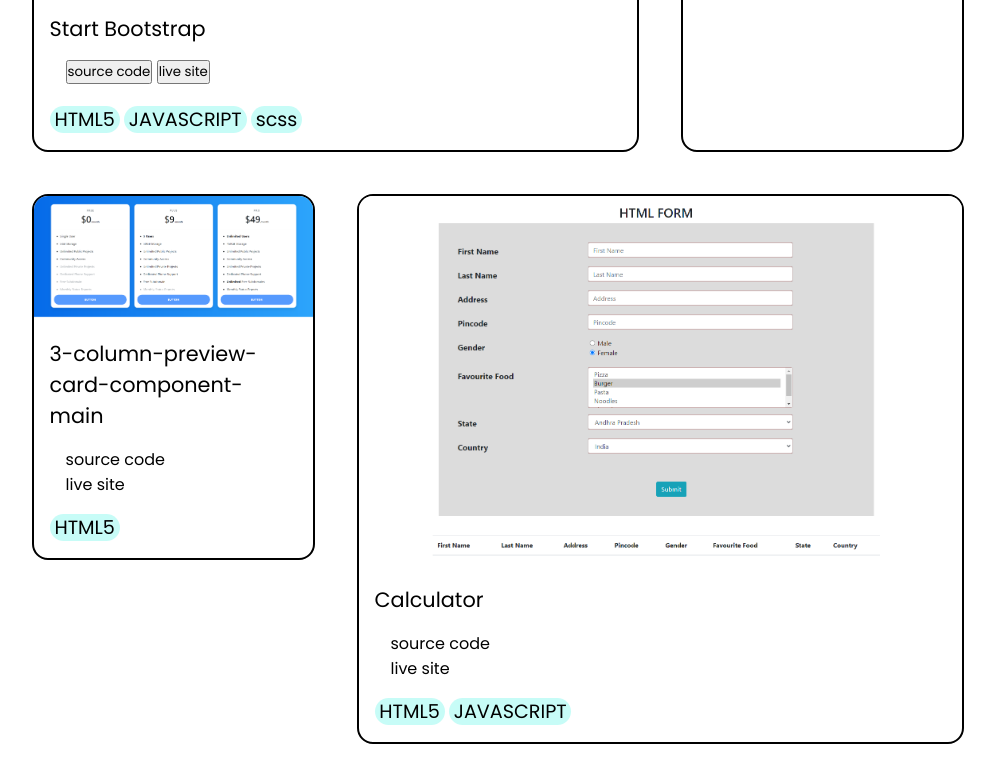
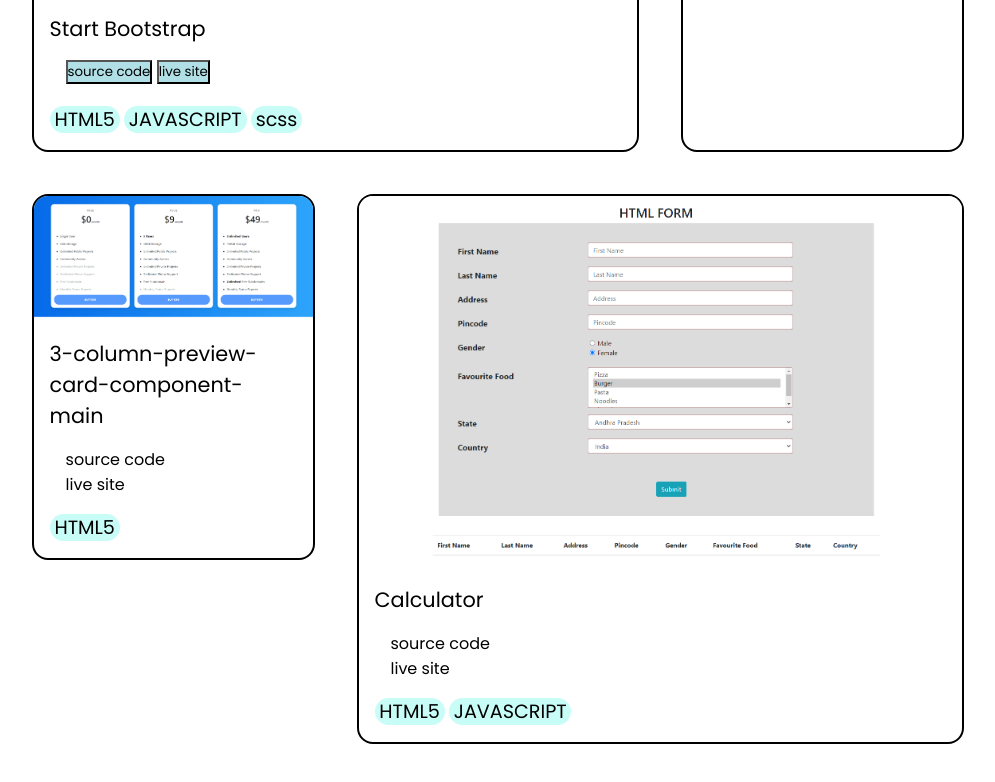
Before and after one commit to subashini1997/port2, a plain HTML site: page index.html in a window 1280 px wide. Shown: the part 3751-4533 px from the top of the page, without its empty margins (142-1137 px from the left). Drawn offline with nearby package versions, Linux system fonts and the light colour scheme.

Commit message:
Update index.html

```diff
--- a/index.html
+++ b/index.html
@@ -257,9 +257,9 @@
                         <div class="project-block-cont">
                             <span class="project-block-heading">Start Bootstrap</span>
                             <div class="project-block-links-source">
-                                <button> <a class="project-block-source"
+                             <button style="background-color:powderblue;">  <a class="project-block-source"
                                     href="https://github.com/subashini1997/startbootstrap-sb-admin">source code</a></button>
-                               <button> <a class="project-block-link"
+                               <button style="background-color:powderblue;"> <a class="project-block-link"
                                     href="https://youthful-noether-cce87a.netlify.app">live site</a></button>
                             </div>
                             <div class="used-lang">
```
